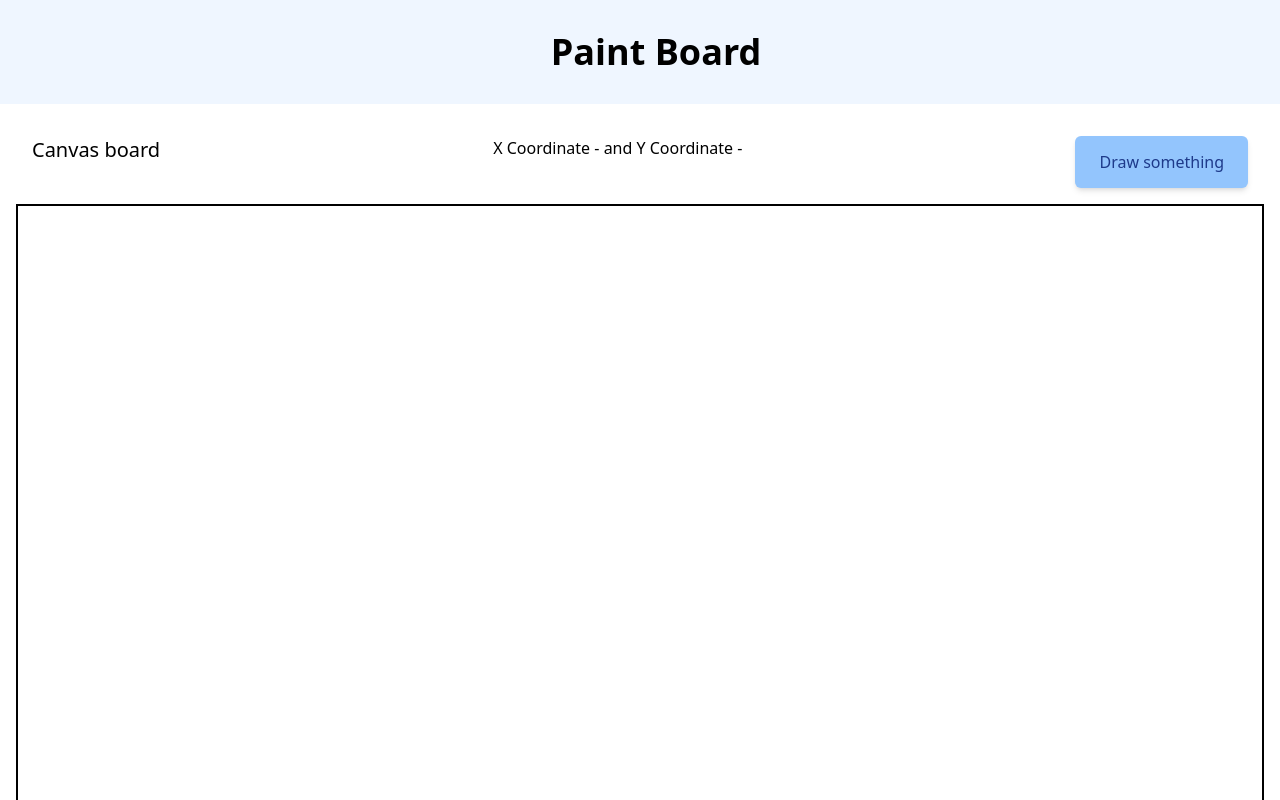
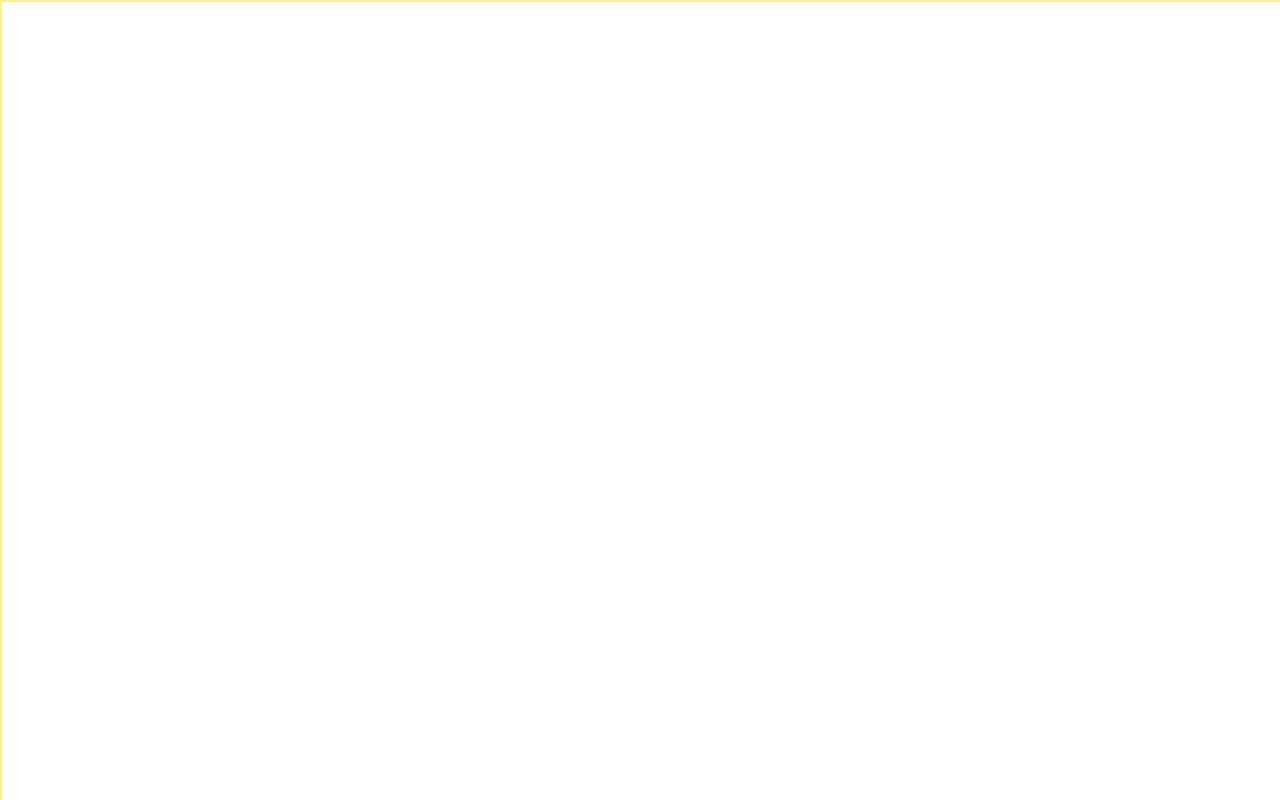
Before and after one commit to Omkar-Jawalkar/ReactPaintboard, a React (Vite) app: page / in a window 1280 px wide. Shown: the top 800 px of the page. Built offline with nearby package versions, Linux system fonts and the light colour scheme.

Commit message:
Done changes UI reamaining

```diff
--- a/src/components/Canvasboard/Canvasboard.jsx
+++ b/src/components/Canvasboard/Canvasboard.jsx
@@ -1,48 +1,74 @@
-import React, { useEffect, useRef } from 'react';
+import React, { useEffect, useRef, useState } from 'react';
 
 const Canvasboard = () => {
-   const canvasRef = useRef();
-   const xCoordinateRef = useRef();
-   const yCoordinateRef = useRef();
+   const canvasRef = useRef(null);
+   const canvasContextRef = useRef(null);
+   const [drawing, setDrawing] = useState(false);
 
-   const drawSomething = () => {
-      const ctx = canvasRef.current.getContext('2d');
-      ctx.fillStyle = 'green';
-      ctx.fillRect(10, 10, 10, 10);
+   const startDrawing = ({ nativeEvent }) => {
+      const { offsetX, offsetY } = nativeEvent;
+      canvasContextRef.current.beginPath();
+      canvasContextRef.current.moveTo(offsetX, offsetY);
+      setDrawing(true);
    };
 
-   const getCoordinates = (event) => {
-      xCoordinateRef.current = event.clientX;
-      yCoordinateRef.current = event.clientY;
+   const finishDrawing = () => {
+      canvasContextRef.current.closePath();
+      setDrawing(false);
+   };
+
+   const draw = ({ nativeEvent }) => {
+      if (!drawing) {
+         return;
+      }
+      const { offsetX, offsetY } = nativeEvent;
+      canvasContextRef.current.lineTo(offsetX, offsetY);
+      canvasContextRef.current.stroke();
    };
 
    useEffect(() => {
-      console.log(xCoordinateRef.current);
-      console.log(yCoordinateRef.current);
-   }, [xCoordinateRef, yCoordinateRef]);
+      const canvas = canvasRef.current;
+      const canvasContext = canvas.getContext('2d');
+      canvasContext.lineCap = 'round';
+      canvasContext.strokeStyle = 'black';
+      canvasContext.lineWidth = 5;
+      canvasContextRef.current = canvasContext;
+
+      // Resize the canvas to match its container's dimensions
+      const resizeCanvas = () => {
+         canvas.width = canvas.parentNode.offsetWidth;
+         canvas.height = canvas.parentNode.offsetHeight;
+      };
+
+      // Attach a listener to resize the canvas when the window is resized
+      window.addEventListener('resize', resizeCanvas);
+
+      // Initialize the canvas size
+      resizeCanvas();
+
+      return () => {
+         // Remove the resize event listener when the component unmounts
+         window.removeEventListener('resize', resizeCanvas);
+      };
+   }, []);
 
    return (
-      <div className="w-full p-4  h-24">
-         <div className="flex justify-between p-4 ">
-            <h1 className="text-center pb-6 text-xl">Canvas board</h1>
-            <h3>
-               X Coordinate - {xCoordinateRef.current} and Y Coordinate -{' '}
-               {yCoordinateRef.current}{' '}
-            </h3>
-            <button
-               type="button"
-               className="px-6 text-blue-900  bg-blue-300 rounded-md shadow-md "
-               onClick={() => drawSomething()}
-            >
-               Draw something
-            </button>
-         </div>
-
+      <div
+         style={{
+            height: '1200px',
+            width: '100%',
+            position: 'relative',
+         }}
+      >
          <canvas
-            className="w-full hover:cursor-crosshair min-h-full border-black border-2 border-solid"
+            height={'100%'}
+            width={'100%'}
             ref={canvasRef}
-            onMouseMove={(event) => getCoordinates(event)}
-         />
+            className="border-yellow-200 border-solid border-2"
+            onMouseDown={startDrawing}
+            onMouseUp={finishDrawing}
+            onMouseMove={draw}
+         ></canvas>
       </div>
    );
 };
--- a/src/pages/MainPage/MainPage.jsx
+++ b/src/pages/MainPage/MainPage.jsx
@@ -1,14 +1,14 @@
-import React from "react";
-import CanvasBoard from "../../components/Canvasboard/Canvasboard";
+import React from 'react';
+import CanvasBoard from '../../components/Canvasboard/Canvasboard';
 
 const MainPage = () => {
    return (
       <div>
-            <div className=" flex h-full bg-blue-50 flex-col space-x-2 ">
+         {/* <div className=" flex h-full bg-blue-50 flex-col space-x-2 ">
                 <h1 className="w-full text-center p-4  m-4 font-bold text-4xl">
                     Paint Board
                 </h1>
-            </div>
+            </div> */}
 
          {/* Canvas Component */}
 
```
Lines whose indentation alone changed are shown as unchanged.
